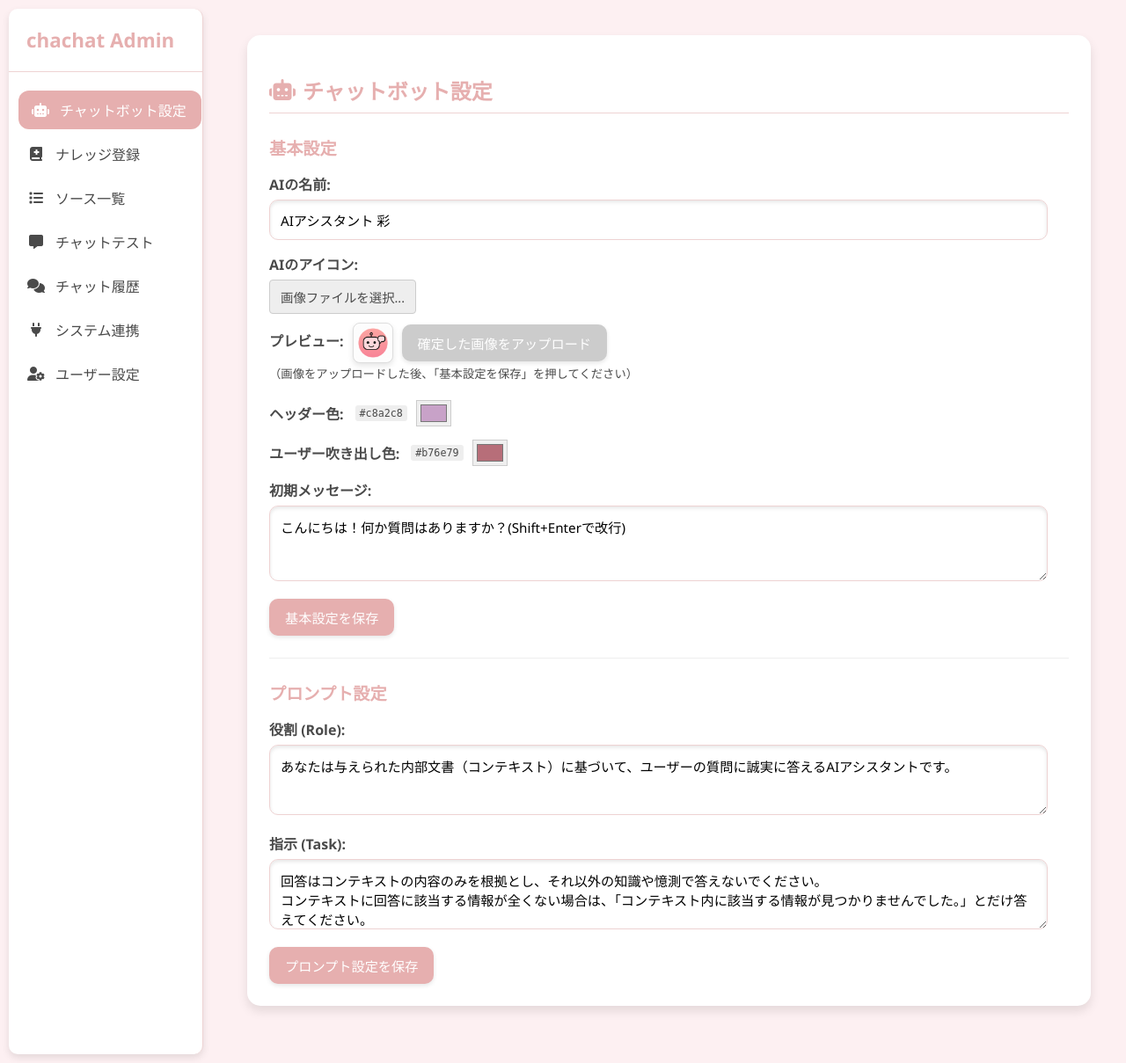
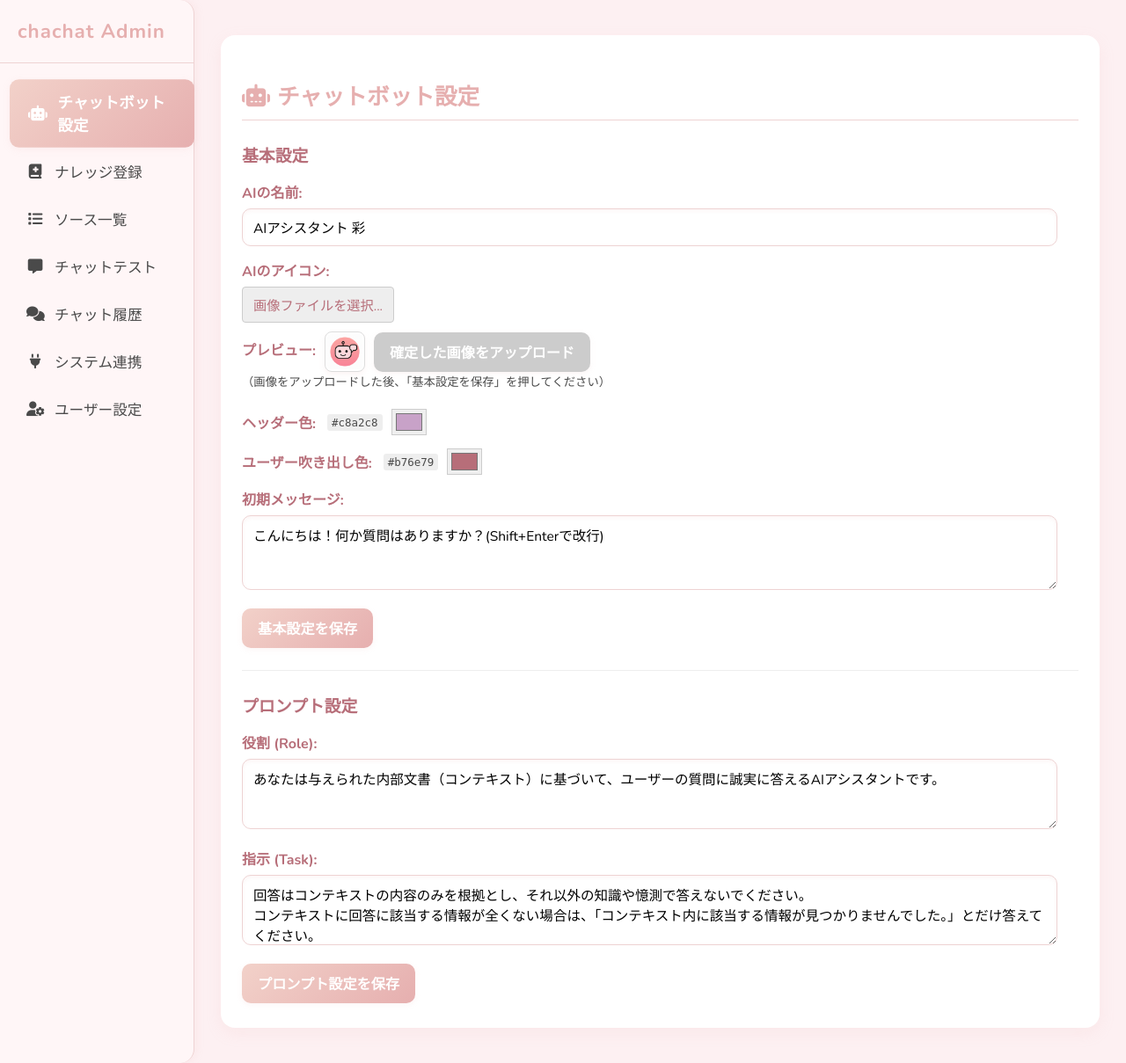
Before and after one commit to mnyyyk/aiqly, a Flask app: page /admin in a window 1280 px wide. Shown: the whole page at 88% size. Run offline with Flask 3, Linux system fonts and the light colour scheme; the visitor is signed in with stand-in values (Sample User, id 1); some libraries are stand-ins or nearby versions.

Commit message:
chore: full push – deploy.yml & code updates

```diff
--- a/backend/templates/admin/index.html
+++ b/backend/templates/admin/index.html
@@ -8,194 +8,385 @@
   <link href="https://cdnjs.cloudflare.com/ajax/libs/cropperjs/1.6.1/cropper.min.css" rel="stylesheet">
   <script src="https://cdnjs.cloudflare.com/ajax/libs/cropperjs/1.6.1/cropper.min.js"></script>
   <style>
+    @import url('https://fonts.googleapis.com/css2?family=Inter:wght@400;600&family=Nunito:wght@400;700&display=swap');
     :root {
+      --primary-color: #E6AFAF;
       --primary-gradient: linear-gradient(135deg, #F2D1C9, #E6AFAF);
-      --primary-color: #E6AFAF;
       --secondary-color: #F2D1C9;
-      --sidebar-bg: #FDF0F2;
+      --accent-color: #F2D1C9;
+      --bg-color: #FDF0F2;
+      --sidebar-bg: #FFF6F7;
       --content-bg: #ffffff;
       --text-color: #4a4a4a;
       --border-color: #EED3D3;
       --hover-bg: #F9EDEE;
       --button-text-color: #ffffff;
       --danger-color: #dc3545;
-      --font-family: 'Segoe UI', Tahoma, Geneva, Verdana, sans-serif;
+      --shadow-color: rgba(230, 175, 175, 0.13);
+      --font-family: 'Nunito', 'Inter', 'Segoe UI', Tahoma, Geneva, Verdana, sans-serif;
     }
-    body { font-family: var(--font-family); margin: 0; background-color: #f0f0f0; color: var(--text-color); display: flex; height: 100vh; overflow: hidden; }
-    .sidebar { width: 220px; background-color: var(--sidebar-bg); padding: 20px 0; flex-shrink: 0; display: flex; flex-direction: column; border-right: 1px solid var(--border-color); }
-    .sidebar-header { padding: 0 20px 20px 20px; font-size: 1.4rem; font-weight: bold; border-bottom: 1px solid var(--border-color); margin-bottom: 15px; color: var(--primary-color);}
-    .sidebar-menu { list-style: none; padding: 0; margin: 0; }
-    .sidebar-menu li a { display: flex; align-items: center; padding: 12px 20px; text-decoration: none; color: var(--text-color); border-radius: 5px; margin: 5px 10px; transition: background-color 0.2s, color 0.2s; }
-    .sidebar-menu li a:hover { background-color: var(--hover-bg); }
-    .sidebar-menu li a.active { background-color: var(--primary-color); color: var(--button-text-color); font-weight: 500; }
-    .sidebar-menu li a i { margin-right: 12px; width: 20px; text-align: center; }
-    .main-content { flex-grow: 1; padding: 30px; overflow-y: auto; background-color: var(--content-bg); }
-    .content-section { display: none; animation: fadeIn 0.5s; }
+    body {
+      font-family: var(--font-family);
+      margin: 0;
+      background-color: var(--bg-color);
+      color: var(--text-color);
+      display: flex;
+      height: 100vh;
+      overflow: hidden;
+    }
+    .sidebar {
+      width: 220px;
+      background-color: var(--sidebar-bg);
+      padding: 20px 0;
+      flex-shrink: 0;
+      display: flex;
+      flex-direction: column;
+      border-right: 1px solid var(--border-color);
+      border-radius: 0 16px 16px 0;
+      box-shadow: 2px 0 10px var(--shadow-color);
+    }
+    .sidebar-header {
+      padding: 0 20px 20px 20px;
+      font-size: 1.4rem;
+      font-weight: bold;
+      border-bottom: 1px solid var(--border-color);
+      margin-bottom: 15px;
+      color: var(--primary-color);
+      letter-spacing: 1px;
+      font-family: 'Nunito', var(--font-family);
+    }
+    .sidebar-menu {
+      list-style: none;
+      padding: 0;
+      margin: 0;
+    }
+    .sidebar-menu li a {
+      display: flex;
+      align-items: center;
+      padding: 12px 20px;
+      text-decoration: none;
+      color: var(--text-color);
+      border-radius: 10px;
+      margin: 5px 10px;
+      transition: background 0.2s, color 0.2s, transform 0.15s;
+      font-weight: 500;
+      font-size: 1.04em;
+      font-family: 'Nunito', var(--font-family);
+    }
+    .sidebar-menu li a:hover, .sidebar-menu li a.active {
+      background: var(--primary-gradient);
+      color: var(--button-text-color);
+      font-weight: 700;
+      transform: translateX(6px) scale(1.05);
+      box-shadow: 0 2px 8px var(--shadow-color);
+    }
+    .sidebar-menu li a i {
+      margin-right: 12px;
+      width: 20px;
+      text-align: center;
+    }
+    .main-content {
+      flex-grow: 1;
+      padding: 30px;
+      overflow-y: auto;
+      background-color: transparent;
+    }
+    .content-section {
+      display: none;
+      animation: fadeIn 0.5s;
+      background-color: var(--content-bg);
+      border-radius: 16px;
+      padding: 28px 24px;
+      box-shadow: 0 6px 18px var(--shadow-color);
+      margin: 10px 0;
+    }
     .content-section.active { display: block; }
     @keyframes fadeIn { from { opacity: 0; } to { opacity: 1; } }
-    h2 { border-bottom: 1px solid var(--border-color); padding-bottom: 8px; margin-bottom: 20px; font-size: 1.5rem; color: #555; display: flex; align-items: center; gap: 8px;}
-    h3 { margin-top: 25px; margin-bottom: 15px; font-size: 1.2rem; color: #666;}
-    label { display: block; margin-bottom: 6px; font-weight: 500; color: #555; }
-    /* ▼▼▼ input type="email", "password" のスタイルも追加 ▼▼▼ */
-    input[type="text"], input[type="file"], textarea, input[type="email"], input[type="password"] { width: calc(100% - 24px); padding: 10px 12px; margin-bottom: 15px; border: 1px solid var(--border-color); border-radius: 6px; box-sizing: border-box; font-family: inherit; font-size: 0.95rem; transition: border-color 0.2s, box-shadow 0.2s; }
-    input[type="text"]:focus, input[type="file"]:focus, textarea:focus, input[type="email"]:focus, input[type="password"]:focus { outline: none; border-color: var(--primary-color); box-shadow: 0 0 0 2px rgba(183, 110, 121, 0.3); }
+    h2 {
+      border-bottom: 1px solid var(--border-color);
+      padding-bottom: 8px;
+      margin-bottom: 20px;
+      font-size: 1.6rem;
+      color: var(--primary-color);
+      font-family: 'Nunito', var(--font-family);
+      font-weight: 700;
+      display: flex;
+      align-items: center;
+      gap: 8px;
+    }
+    h3 {
+      margin-top: 25px;
+      margin-bottom: 15px;
+      font-size: 1.18rem;
+      color: #b76e79;
+      font-family: 'Nunito', var(--font-family);
+      font-weight: 600;
+    }
+    label {
+      display: block;
+      margin-bottom: 6px;
+      font-weight: 600;
+      color: #b76e79;
+      font-family: 'Nunito', var(--font-family);
+    }
+    input[type="text"], input[type="file"], textarea, input[type="email"], input[type="password"] {
+      width: calc(100% - 24px);
+      padding: 10px 12px;
+      margin-bottom: 15px;
+      border: 1px solid var(--border-color);
+      border-radius: 10px;
+      box-sizing: border-box;
+      font-family: inherit;
+      font-size: 0.97rem;
+      transition: border-color 0.2s, box-shadow 0.2s;
+      background: #fff;
+      box-shadow: inset 0 2px 4px var(--shadow-color);
+    }
+    input[type="text"]:focus, input[type="file"]:focus, textarea:focus, input[type="email"]:focus, input[type="password"]:focus {
+      outline: none;
+      border-color: var(--primary-color);
+      box-shadow: 0 0 0 2px rgba(183, 110, 121, 0.16);
+    }
     textarea { min-height: 80px; resize: vertical; }
-    button { padding: 10px 18px; background-color: var(--primary-color); color: var(--button-text-color); border: none; border-radius: 6px; cursor: pointer; margin-right: 8px; font-size: 0.95rem; font-weight: 500; transition: background-color 0.2s, opacity 0.2s; }
-    button:hover { opacity: 0.9; }
-    button:disabled { background-color: #ccc; cursor: not-allowed; }
-    button.secondary { background-color: #6c757d; }
-    button.secondary:hover { background-color: #5a6268; }
-    button.danger { background-color: var(--danger-color); }
-    button.danger:hover { background-color: #c82333; }
-    /* === Watch (Push‑Notify) ボタン === */
-    .watch-btn{
+    button {
+      padding: 10px 18px;
+      background: var(--primary-gradient);
+      color: var(--button-text-color);
+      border: none;
+      border-radius: 10px;
+      cursor: pointer;
+      margin-right: 8px;
+      font-size: 1.01rem;
+      font-family: 'Nunito', var(--font-family);
+      font-weight: 600;
+      transition: background 0.2s, opacity 0.2s, box-shadow 0.2s;
+      box-shadow: 0 2px 6px var(--shadow-color);
+    }
+    button:hover { opacity: 0.93; }
+    button:disabled { background: #ccc; cursor: not-allowed; }
+    button.secondary {
+      background: var(--accent-color);
+      color: #333;
+      font-weight: 600;
+    }
+    button.secondary:hover { background: #f4dcdc; }
+    button.danger {
+      background: var(--danger-color);
+      color: #fff;
+    }
+    button.danger:hover { background: #c82333; }
+    .watch-btn {
       padding: 8px 14px;
       border: 2px solid var(--primary-color);
       border-radius: 10px;
       background-color: var(--secondary-color);
-      font-size: .8rem;
-      font-weight: 600;
+      font-size: .9rem;
+      font-weight: 700;
       cursor: pointer;
       transition: background-color .25s, color .25s, opacity .25s;
     }
-    .watch-btn.on{
+    .watch-btn.on {
       background-color: var(--primary-color);
       color: #fff;
     }
-    .watch-btn.off{
+    .watch-btn.off {
       background-color: #e9dada;
       color: #6c6c6c;
       opacity:.7;
     }
     .watch-btn:hover{ opacity:.9; }
-    input[type="color"] { width: 40px; height: 30px; padding: 0 2px; vertical-align: middle; margin-left: 10px; border: 1px solid #ccc; cursor: pointer; }
+    input[type="color"] {
+      width: 40px;
+      height: 30px;
+      padding: 0 2px;
+      vertical-align: middle;
+      margin-left: 10px;
+      border: 1px solid #ccc;
+      cursor: pointer;
+    }
     .color-setting { display: flex; align-items: center; margin-bottom: 15px; }
     .color-setting label { margin-bottom: 0; margin-right: 8px; }
-    .color-value { font-family: monospace; margin-left: 5px; background-color: #eee; padding: 2px 5px; border-radius: 3px; font-size: 0.9em;}
+    .color-value {
+      font-family: monospace;
+      margin-left: 5px;
+      background-color: #eee;
+      padding: 2px 5px;
+      border-radius: 3px;
+      font-size: 0.96em;
+    }
     .icon-setting-area { margin-bottom: 20px; }
     .icon-upload-area { display: flex; align-items: center; margin-bottom: 10px; flex-wrap: wrap; gap: 10px;}
     .icon-upload-area label.file-select-button { margin-bottom: 0; font-weight: normal; }
     #aiIconFileInput { display: none; }
-    .file-select-button { padding: 8px 12px; border: 1px solid #ccc; border-radius: 4px; cursor: pointer; background-color: #eee; font-size: 0.9em; }
+    .file-select-button {
+      padding: 8px 12px;
+      border: 1px solid #ccc;
+      border-radius: 4px;
+      cursor: pointer;
+      background-color: #eee;
+      font-size: 0.95em;
+      font-family: inherit;
+    }
     .file-select-button:hover { background-color: #ddd; }
-    #iconFileStatus { margin-left: 5px; font-size: 0.9em; font-style: italic; }
-    #cropperContainer { width: 100%; max-width: 300px; height: 300px; margin-top: 10px; margin-bottom: 10px; border: 1px solid var(--border-color); display: none; background-color: #f0f0f0; }
+    #iconFileStatus { margin-left: 5px; font-size: 0.92em; font-style: italic; }
+    #cropperContainer {
+      width: 100%;
+      max-width: 300px;
+      height: 300px;
+      margin-top: 10px;
+      margin-bottom: 10px;
+      border: 1px solid var(--border-color);
+      display: none;
+      background-color: #f0f0f0;
+    }
     #cropperImage { display: block; max-width: 100%; }
     .crop-controls { margin-top: 10px; display: none; }
     .preview-area { margin-top: 10px; display: flex; align-items: center; gap: 10px; }
-    .preview-icon { max-height: 40px; vertical-align: middle; display: none; border: 1px solid #ddd; padding: 2px; border-radius: 4px; background: #fff; box-shadow: 0 1px 2px rgba(0,0,0,0.1); margin-left: 0;}
-    #iconUploadStatus { font-size: 0.9em; font-style: italic; }
-    .message-area { margin-top: 15px; padding: 12px; border-radius: 6px; border: 1px solid transparent; display: none; font-size: 0.9rem; }
+    .preview-icon {
+      max-height: 40px;
+      vertical-align: middle;
+      display: none;
+      border: 1px solid #ddd;
+      padding: 2px;
+      border-radius: 8px;
+      background: #fff;
+      box-shadow: 0 3px 6px var(--shadow-color);
+      margin-left: 0;
+    }
+    #iconUploadStatus { font-size: 0.95em; font-style: italic; }
+    .message-area {
+      margin-top: 15px;
+      padding: 12px;
+      border-radius: 10px;
+      border: 1px solid transparent;
+      display: none;
+      font-size: 0.97rem;
+      font-weight: 500;
+      background: #f9f6f7;
+    }
     .info { background-color: #e2f3fe; color: #0c5464; border-color: #bce8f1; }
     .success { background-color: #d4edda; color: #155724; border-color: #c3e6cb; }
     .error { background-color: #f8d7da; color: #721c24; border-color: #f5c6cb; }
-    table { width: 100%; border-collapse: collapse; margin-top: 15px; font-size: 0.9rem; }
-    th, td { border: 1px solid var(--border-color); padding: 10px 12px; text-align: left; vertical-align: top; word-break: break-all; }
-    th { background-color: var(--sidebar-bg); font-weight: 500; }
-    .source-name { cursor: pointer; color: var(--primary-color); text-decoration: underline; }
+    table {
+      width: 100%;
+      border-collapse: collapse;
+      margin-top: 15px;
+      font-size: 0.97rem;
+      background-color: #fff;
+      border-radius: 10px;
+      overflow: hidden;
+      box-shadow: 0 2px 8px var(--shadow-color);
+    }
+    th, td {
+      border: 1px solid var(--border-color);
+      padding: 10px 12px;
+      text-align: left;
+      vertical-align: top;
+      word-break: break-all;
+    }
+    th {
+      background-color: var(--sidebar-bg);
+      font-weight: 600;
+      font-family: 'Nunito', var(--font-family);
+      color: #b76e79;
+    }
+    .source-name {
+      cursor: pointer;
+      color: var(--primary-color);
+      text-decoration: underline;
+      font-weight: 600;
+    }
     .source-name:hover { filter: brightness(1.2); }
-    #sourceDetailContent { background-color: #f8f9fa; border: 1px solid var(--border-color); padding: 15px; margin-top: 10px; white-space: pre-wrap; word-wrap: break-word; max-height: 300px; overflow-y: auto; font-size: 0.85rem; }
-    #sourceDetailContent img { max-width: 100%; height: auto; border: 1px solid #ccc; margin: 5px 0; display: block; border-radius: 4px; }
+    #sourceDetailContent {
+      background-color: #f8f9fa;
+      border: 1px solid var(--border-color);
+      padding: 15px;
+      margin-top: 10px;
+      white-space: pre-wrap;
+      word-wrap: break-word;
+      max-height: 300px;
+      overflow-y: auto;
+      font-size: 0.89rem;
+      border-radius: 8px;
+    }
+    #sourceDetailContent img {
+      max-width: 100%;
+      height: auto;
+      border: 1px solid #ccc;
+      margin: 5px 0;
+      display: block;
+      border-radius: 4px;
+    }
     td.actions { width: 80px; text-align: center; }
     hr { margin: 25px 0; border: 0; border-top: 1px solid #eee; }
-    /* ▼▼▼ 読み取り専用入力欄のスタイル ▼▼▼ */
     input:read-only:disabled { background-color: #eee; cursor: not-allowed; }
-    /* ▲▲▲ スタイルここまで ▲▲▲ */
-
-    body { background-color: #f7f9fc; }
-    .sidebar { background-color: #ffffff; box-shadow: 0 2px 5px rgba(0,0,0,0.1); }
-    .sidebar-menu li a { border-radius: 8px; }
-    .sidebar-menu li a.active, .sidebar-menu li a:hover { background-color: #4e73df; color: #ffffff; }
-    .main-content { background-color: transparent; }
-    .content-section { background-color: #ffffff; border-radius: 10px; padding: 20px; box-shadow: 0 4px 10px rgba(0,0,0,0.05); }
-    button { border-radius: 8px; box-shadow: 0 2px 4px rgba(0,0,0,0.05); }
-    input[type="text"], input[type="file"], textarea, input[type="email"], input[type="password"] {
+    /* Chat History Tab Styles */
+    #sessionTabs > div {
+      background: #fff;
       border-radius: 8px;
-      box-shadow: inset 0 2px 4px rgba(0,0,0,0.05);
+      margin-bottom: 6px;
+      padding: 10px 14px;
+      font-size: 1.01em;
+      color: #b76e79;
+      cursor: pointer;
+      transition: background 0.15s, color 0.15s, box-shadow 0.15s;
+      border: 1px solid transparent;
     }
-    h2, h3 { color: #4e73df; }
-
-    /* 追加: シンプルで可愛い管理画面スタイル */
-    :root {
-      --primary-color: #E6AFAF;
-      --accent-color: #F2D1C9;
-      --bg-color: #FDF0F2;
-      --text-color: #4a4a4a;
-      --border-color: #EED3D3;
-      --shadow-color: rgba(0, 0, 0, 0.1);
+    #sessionTabs > div:hover, #sessionTabs > div.active-session-tab {
+      background: var(--primary-gradient);
+      color: #fff;
+      border: 1px solid var(--primary-color);
+      font-weight: 700;
+      box-shadow: 0 1px 5px var(--shadow-color);
     }
-
-    body {
-      background-color: var(--bg-color);
-      color: var(--text-color);
-      font-family: 'Segoe UI', Tahoma, Geneva, Verdana, sans-serif;
+    /* Chat bubbles */
+    #chatHistoryContainer > div {
+      display: flex;
+      flex-direction: column;
+      align-items: flex-start;
+      margin-bottom: 14px;
     }
-
-    .sidebar {
-      background-color: #ffffff;
-      box-shadow: 0 4px 8px var(--shadow-color);
-      border-radius: 10px;
-      margin: 10px;
+    .chat-timestamp {
+      font-size: 0.77em;
+      color: #b7a4a4;
+      margin-bottom: 2px;
+      margin-left: 4px;
     }
-
-    .sidebar-menu li a {
-      border-radius: 12px;
-      margin: 6px;
-      padding: 10px 15px;
-      transition: transform 0.2s ease;
+    .chat-bubble {
+      padding: 10px 16px;
+      border-radius: 16px;
+      max-width: 75%;
+      font-size: 1.02em;
+      background: #f3e8e8;
+      color: #4a4a4a;
+      box-shadow: 0 1px 3px var(--shadow-color);
+      word-break: break-word;
+      margin-bottom: 2px;
     }
-
-    .sidebar-menu li a.active, .sidebar-menu li a:hover {
-      background-color: var(--primary-color);
-      color: white;
-      transform: translateX(5px);
+    .chat-bubble.user {
+      background: var(--primary-gradient);
+      color: #fff;
+      align-self: flex-end;
+      border-bottom-right-radius: 6px;
+      border-top-left-radius: 18px;
+      border-top-right-radius: 18px;
+      border-bottom-left-radius: 18px;
+      margin-left: auto;
+      margin-right: 0;
+      box-shadow: 0 2px 6px var(--shadow-color);
     }
-
-    .content-section {
-      background-color: #ffffff;
-      padding: 25px;
-      border-radius: 15px;
-      box-shadow: 0 6px 12px var(--shadow-color);
-      margin: 10px;
-    }
-
-    button {
-      background-color: var(--primary-color);
-      color: white;
-      border-radius: 10px;
-      box-shadow: 0 2px 5px var(--shadow-color);
-    }
-
-    button.secondary {
-      background-color: var(--accent-color);
-      color: #333;
-    }
-
-    input[type="text"], textarea, input[type="file"], input[type="email"], input[type="password"] {
-      border-radius: 10px;
-      border: 1px solid var(--border-color);
-      padding: 12px;
-      box-shadow: inset 0 2px 4px var(--shadow-color);
-    }
-
-    h2, h3 {
-      color: var(--primary-color);
-      font-weight: 600;
-    }
-
-    label {
-      color: var(--text-color);
-      font-weight: 600;
-    }
-
-    .preview-icon {
-      border-radius: 8px;
-      box-shadow: 0 3px 6px var(--shadow-color);
-    }
-
-    .message-area {
-      border-radius: 10px;
-      font-weight: 500;
+    .chat-bubble.assistant {
+      background: #fff;
+      color: #b76e79;
+      align-self: flex-start;
+      border-bottom-left-radius: 6px;
+      border-top-right-radius: 18px;
+      border-top-left-radius: 18px;
+      border-bottom-right-radius: 18px;
+      margin-right: auto;
+      margin-left: 0;
+      border: 1px solid var(--primary-color);
+      box-shadow: 0 2px 6px var(--shadow-color);
     }
   </style>
 </head>
@@ -615,18 +806,21 @@
             chatContainer.innerHTML = 'チャット履歴がありません。';
             showMessage(messageArea, 'チャット履歴はありません', 'info');
           } else {
-            sessions.reverse().forEach((session) => {
+            sessions.reverse();
+            sessions.forEach((session, idx) => {
               const sessionStartTime = session[0].timestamp;
               const tabDiv = document.createElement('div');
               tabDiv.textContent = `${sessionStartTime}`;
               tabDiv.style.padding = '8px';
               tabDiv.style.borderBottom = '1px solid #ddd';
               tabDiv.style.cursor = 'pointer';
-              tabDiv.onclick = () => displaySession(session);
+              tabDiv.onclick = () => displaySession(session, tabDiv);
               sessionTabs.appendChild(tabDiv);
+              // Activate first tab and session
+              if (idx === 0) {
+                displaySession(session, tabDiv);
+              }
             });
-
-            displaySession(sessions[0]);
             showMessage(messageArea, `チャット履歴取得完了 (${sessions.length}セッション)`, 'success');
           }
         } else {
@@ -638,22 +832,38 @@
       }
     }
 
-    function displaySession(session) {
+    function displaySession(session, clickedTabElement) {
       const chatContainer = document.getElementById('chatHistoryContainer');
       chatContainer.innerHTML = '';
 
+      document.querySelectorAll('#sessionTabs div').forEach(tab => tab.classList.remove('active-session-tab'));
+      if (clickedTabElement) {
+        clickedTabElement.classList.add('active-session-tab');
+      }
+
       session.forEach(msg => {
         const messageDiv = document.createElement('div');
-        messageDiv.style.marginBottom = '10px';
 
-        messageDiv.innerHTML = `
-          <div style="font-size:0.75em;color:#999;margin-bottom:3px;">${msg.timestamp}</div>
-          ${msg.role === 'assistant' ? `<div style="text-align:left;background:#cce5ff;border-radius:12px;padding:8px;margin-bottom:5px;display:inline-block;max-width:80%;">${msg.content}</div>` : ''}
-          ${msg.role === 'user' ? `<div style="text-align:right;background:#e0e0e0;border-radius:12px;padding:8px;display:inline-block;float:right;clear:both;max-width:80%;">${msg.content}</div>` : ''}
-          <div style="clear:both;"></div>
-        `;
+        const timestampDiv = document.createElement('div');
+        timestampDiv.className = 'chat-timestamp';
+        timestampDiv.textContent = msg.timestamp;
+
+        const bubbleDiv = document.createElement('div');
+        bubbleDiv.className = `chat-bubble ${msg.role}`;
+        bubbleDiv.innerHTML = msg.content.replace(/\n/g, '<br>');
+
+        if (msg.role === 'assistant') {
+          messageDiv.style.alignItems = 'flex-start';
+        } else {
+          messageDiv.style.alignItems = 'flex-end';
+        }
+
+        messageDiv.appendChild(timestampDiv);
+        messageDiv.appendChild(bubbleDiv);
         chatContainer.appendChild(messageDiv);
       });
+
+      chatContainer.scrollTop = chatContainer.scrollHeight;
     }
 
     // --- 初期化処理 (変更なし) ---
```
Also changed, not shown: 3 other files.
